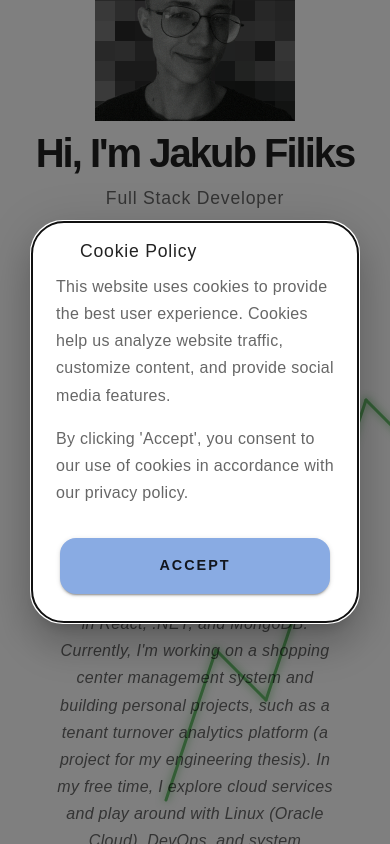
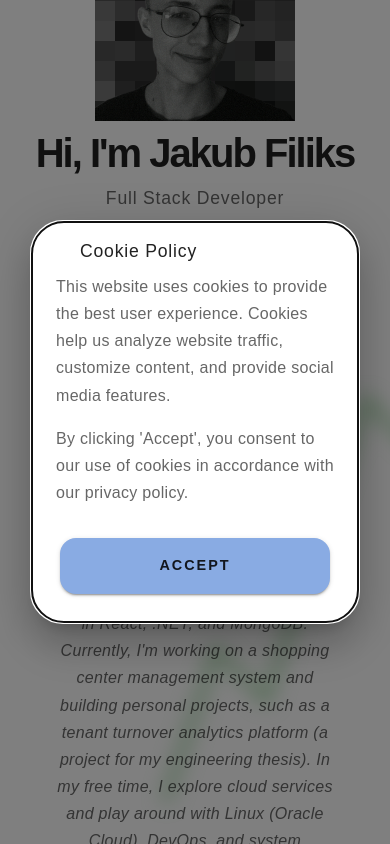
Before and after one commit to Xariif/Portfolio, a React (Vite) app: page / in a window 390 px wide. Shown: the top 844 px of the page. Built offline with nearby package versions, Linux system fonts and the light colour scheme; some icons are missing; a web font is replaced by a local one.

Commit message:
Blur bg fix

```diff
--- a/src/App.tsx
+++ b/src/App.tsx
@@ -23,8 +23,6 @@ const SECTION_IDS = {
 
 function App() {
 	const NAVBAR_HEIGHT = 56;
-
-	const isMobile = useMediaQuery(theme.breakpoints.down("md"));
 
 	type SectionProps = {
 		id: string;
@@ -65,8 +63,6 @@ function App() {
 							display: "flex",
 							justifyContent: "space-between",
 							alignItems: "center",
-							marginLeft: "auto",
-							backdropFilter: isMobile ? "blur(10px)" : "none"
 						}}
 					>
 						<PathBackground />
--- a/src/components/PathBackground.tsx
+++ b/src/components/PathBackground.tsx
@@ -3,7 +3,7 @@ import { motion } from "framer-motion";
 import LandscapeRounded from "@mui/icons-material/LandscapeRounded";
 import FlagRounded from "@mui/icons-material/FlagRounded";
 import SchoolRounded from "@mui/icons-material/SchoolRounded";
-import { useTheme } from "@mui/material";
+import { useMediaQuery, useTheme } from "@mui/material";
 import ComputerIcon from "@mui/icons-material/Computer";
 import { green } from "@mui/material/colors";
 
@@ -62,7 +62,7 @@ const PathBackground = () => {
 	}, [startPoints]);
 
 	return (
-		<div style={{ position: "relative", top: -500, left: 100, pointerEvents: "none"}}>
+		<div style={{ position: "relative", top: -500, left: 100, pointerEvents: "none", filter: useMediaQuery(theme.breakpoints.down('lg')) ? "blur(10px)" : undefined }}>
 			<svg width={600} height={1000} style={{ position: "absolute", top: 0, left: 0 }}>
 				<defs>
 					<filter id="glow" x="-50%" y="-50%" width="200%" height="200%">
```
